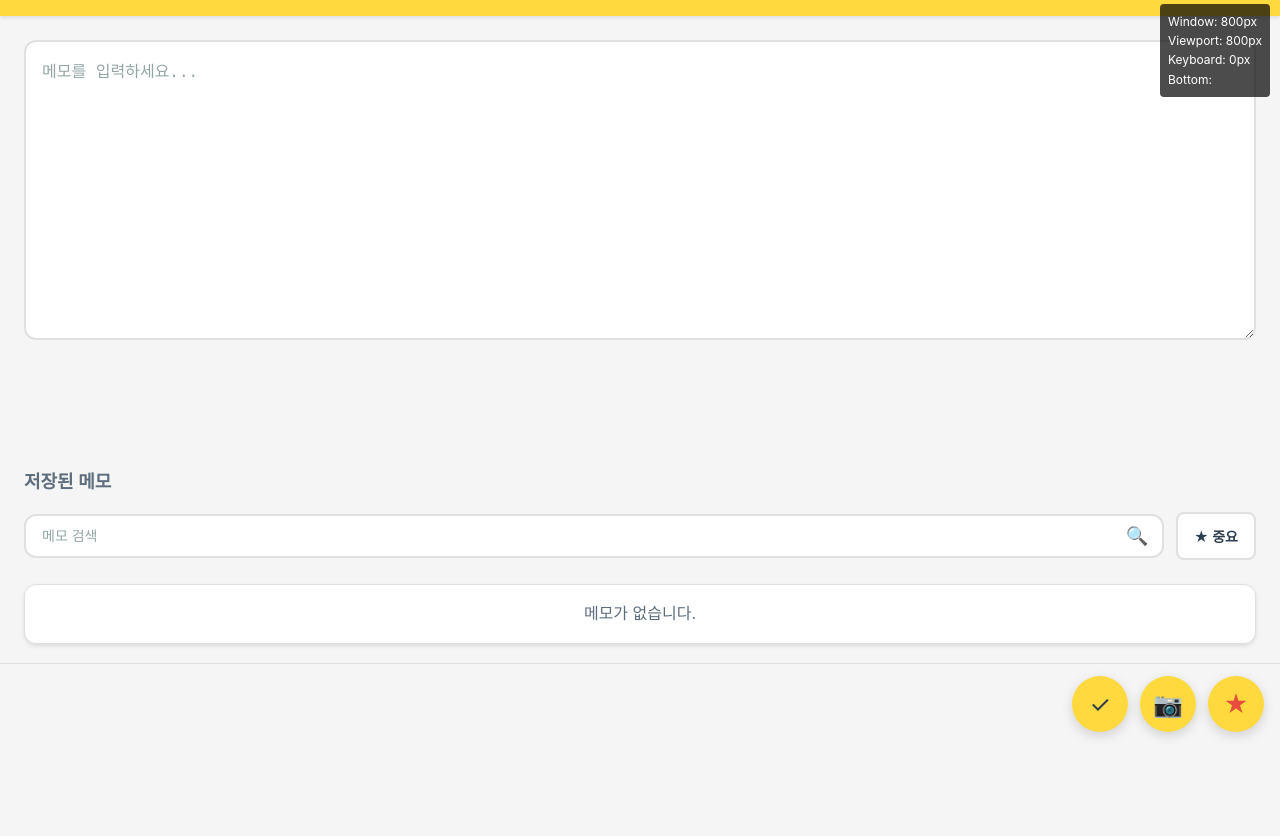
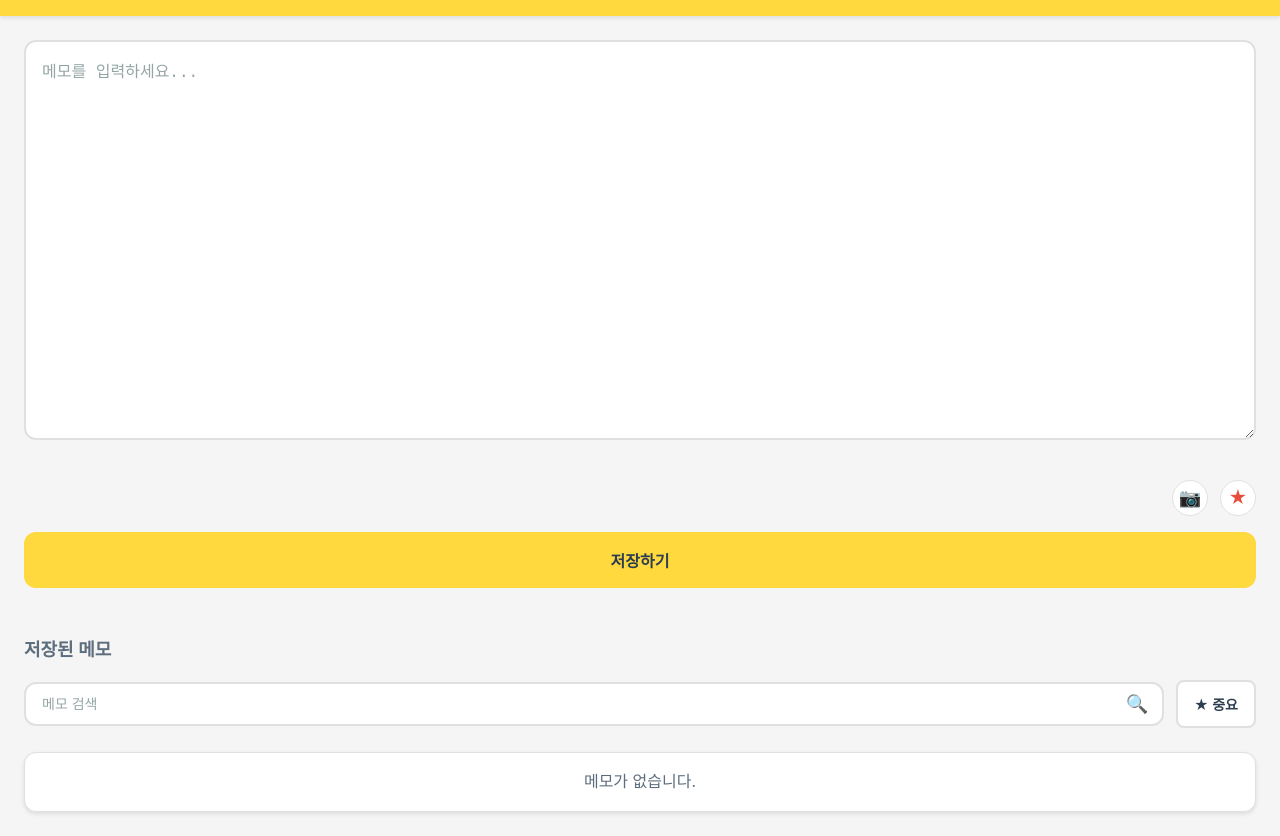
Before and after one commit to easycodehow/spark-test, a plain HTML site: page index.html in a window 1280 px wide. Shown: the part 56-892 px from the top of the page. Before the commit the page ends 800 px from the top, so only its background shows below. Drawn offline with Linux system fonts and the light colour scheme.

Commit message:
revert: 플로팅 버튼 기능 제거 및 원래 레이아웃으로 복구
- 플로팅 버튼 → 일반 버튼으로 복구
- Visual Viewport API 코드 제거
- 디버깅 코드 제거
- 원래 입력 도구 레이아웃으로 복원
- 공유/복사 기능은 유지

🤖 Generated with [Claude Code](https://claude.com/claude-code)

Co-Authored-By: Claude Sonnet 4.5 <noreply@anthropic.com>

```diff
--- a/css/style.css
+++ b/css/style.css
@@ -204,12 +204,11 @@ ul {
    ========================================== */
 .memo-input-section {
   padding: var(--spacing-lg);
-  padding-bottom: 80px; /* 버튼 공간 확보 */
 }
 
 .memo-textarea {
   width: 100%;
-  min-height: 300px;
+  min-height: 400px;
   padding: var(--spacing-md);
   border: 2px solid var(--color-border);
   border-radius: var(--radius-md);
@@ -335,66 +334,6 @@ ul {
   box-shadow: var(--shadow-md);
 }
 
-/* ==========================================
-   Floating Action Buttons (FAB)
-   ========================================== */
-.floating-buttons {
-  position: fixed;
-  bottom: 0;
-  left: 0;
-  right: 0;
-  display: flex;
-  justify-content: flex-end;
-  align-items: center;
-  gap: 12px;
-  padding: 12px 16px;
-  background-color: var(--color-bg);
-  border-top: 1px solid var(--color-border);
-  transition: bottom 0.2s ease;
-  z-index: 1000;
-}
-
-.fab {
-  width: 56px;
-  height: 56px;
-  border-radius: 50%;
-  border: none;
-  background-color: var(--color-primary);
-  color: var(--color-text);
-  font-size: 24px;
-  display: flex;
-  align-items: center;
-  justify-content: center;
-  cursor: pointer;
-  box-shadow: 0 4px 12px rgba(0, 0, 0, 0.15);
-  transition: all 0.3s ease;
-}
-
-.fab:hover {
-  transform: scale(1.1);
-  box-shadow: 0 6px 16px rgba(0, 0, 0, 0.2);
-}
-
-.fab:active {
-  transform: scale(0.95);
-}
-
-/* 중요 메모 활성화 상태 */
-#important-btn.active {
-  background-color: #ff6b6b;
-  animation: pulse 0.3s ease;
-}
-
-@keyframes pulse {
-  0%, 100% { transform: scale(1); }
-  50% { transform: scale(1.1); }
-}
-
-/* 다크모드 */
-body.dark-mode .fab {
-  background-color: var(--color-primary);
-  color: var(--color-text);
-}
 
 /* ==========================================
    저장된 메모 섹션
--- a/index.html
+++ b/index.html
@@ -68,15 +68,17 @@
       <!-- 이미지 미리보기 영역 -->
       <div id="image-preview-container" class="image-preview-container"></div>
 
+      <!-- 입력 도구 버튼 -->
+      <div class="input-tools">
+        <button id="image-btn" class="tool-btn" aria-label="이미지 첨부">📷</button>
+        <button id="important-btn" class="tool-btn" aria-label="중요 메모">★</button>
+      </div>
+
       <!-- 이미지 파일 선택 input (숨김) -->
       <input type="file" id="image-input" accept="image/*" style="display: none;" multiple>
 
-      <!-- Floating Action Buttons (키보드 위에 위치) -->
-      <div class="floating-buttons">
-        <button id="save-btn" class="fab" aria-label="저장" title="저장">✓</button>
-        <button id="image-btn" class="fab" aria-label="이미지 첨부" title="이미지 첨부">📷</button>
-        <button id="important-btn" class="fab" aria-label="중요 메모" title="중요 메모">★</button>
-      </div>
+      <!-- 저장 버튼 -->
+      <button id="save-btn" class="btn btn-primary">저장하기</button>
     </section>
 
     <!-- 저장된 메모 섹션 -->
--- a/js/app.js
+++ b/js/app.js
@@ -842,66 +842,6 @@ imageBtn.addEventListener('click', selectImage);
 imageInput.addEventListener('change', handleImageSelect);
 
 // ==========================================
-// 키보드 감지 및 버튼 위치 조정
-// ==========================================
-
-function adjustFloatingButtonsForKeyboard() {
-  const floatingButtons = document.querySelector('.floating-buttons');
-
-  if (!floatingButtons) {
-    console.error('floating-buttons 요소를 찾을 수 없습니다.');
-    return;
-  }
-
-  // 디버깅 정보 표시용 요소 추가
-  const debugInfo = document.createElement('div');
-  debugInfo.id = 'debug-info';
-  debugInfo.style.cssText = 'position: fixed; top: 60px; right: 10px; background: rgba(0,0,0,0.7); color: white; padding: 8px; border-radius: 4px; font-size: 12px; z-index: 9999;';
-  document.body.appendChild(debugInfo);
-
-  // Visual Viewport API 지원 확인
-  if (!window.visualViewport) {
-    debugInfo.textContent = 'Visual Viewport API 미지원';
-    console.log('Visual Viewport API 미지원 브라우저');
-    return;
-  }
-
-  // viewport 크기 변경 감지 (키보드 올라올 때)
-  function updateButtonPosition() {
-    const visualViewportHeight = window.visualViewport.height;
-    const windowHeight = window.innerHeight;
-
-    // 키보드 높이 계산
-    const keyboardHeight = windowHeight - visualViewportHeight;
-
-    // 디버깅 정보 업데이트
-    debugInfo.innerHTML = `
-      Window: ${windowHeight}px<br>
-      Viewport: ${visualViewportHeight}px<br>
-      Keyboard: ${keyboardHeight}px<br>
-      Bottom: ${floatingButtons.style.bottom}
-    `;
-
-    // 버튼 위치 조정
-    if (keyboardHeight > 0) {
-      floatingButtons.style.bottom = `${keyboardHeight}px`;
-      console.log('키보드 감지:', keyboardHeight + 'px');
-    } else {
-      floatingButtons.style.bottom = '0px';
-    }
-  }
-
-  // viewport resize 이벤트 리스너
-  window.visualViewport.addEventListener('resize', updateButtonPosition);
-  window.visualViewport.addEventListener('scroll', updateButtonPosition);
-
-  // 초기 위치 설정
-  updateButtonPosition();
-
-  console.log('키보드 감지 기능 활성화');
-}
-
-// ==========================================
 // 초기화
 // ==========================================
 
@@ -917,9 +857,6 @@ function init() {
   // 메모 목록 렌더링
   renderMemos();
 
-  // 키보드 감지 및 버튼 위치 조정
-  adjustFloatingButtonsForKeyboard();
-
   console.log('초기화 완료');
 }
 
```
